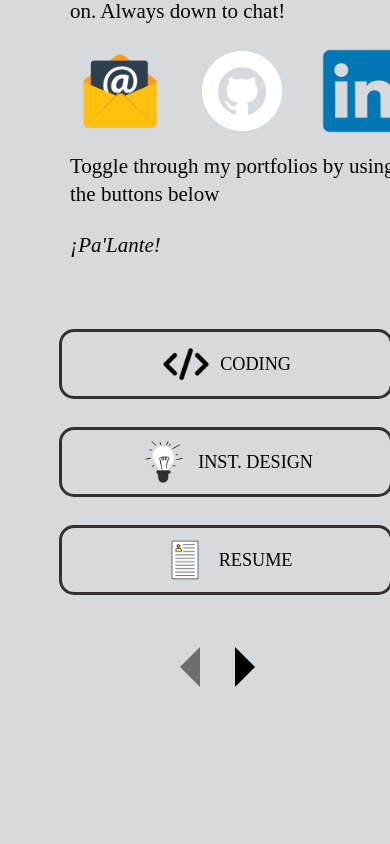
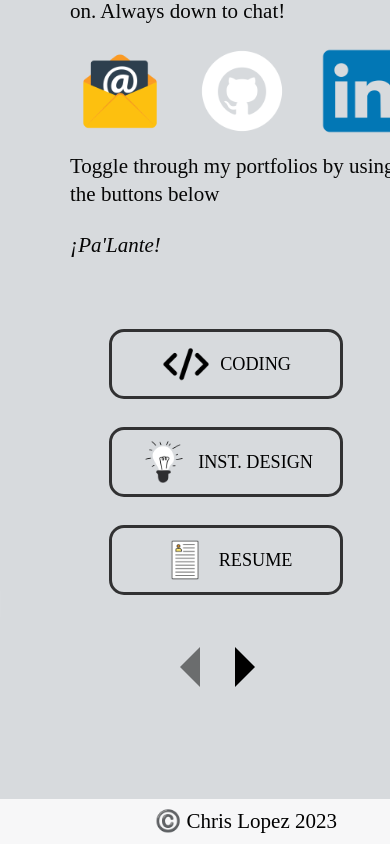
Before and after one commit to Lopez-CL/my-portfolios, a React (Create React App) app: page /my-portfolios/1 in a window 390 px wide. Shown: the part 1082-1926 px from the top of the page. Before the commit the page ends 1815 px from the top, so only its background shows below. Built offline with nearby package versions, Linux system fonts and the light colour scheme; the HTML template or start-up script is replaced by a standard one; a web font is replaced by a local one.

Commit message:
making style adjustments.

```diff
--- a/src/App.css
+++ b/src/App.css
@@ -98,10 +98,10 @@ span.bottom-space {
 #footer {
   background: hsla(0, 0%, 100%, .8);
   height: fit-content;
-  width: 100%;
   padding: 10px;
   text-align: end;
   margin-top: 6rem;
+  width: 100%;
   /* position:fixed;
   bottom: 0px; */
 }
@@ -112,13 +112,12 @@ span.bottom-space {
   padding: 10px;
   text-align: end;
   margin-top: 5rem;
-  position:fixed;
+  /* position:fixed; */
   bottom: 0px;
 }
 
 #footer>p {
   color: black;
-  margin-right: 3em;
 }
 #footer-abs >p {
   color: black;
@@ -155,7 +154,7 @@ span{
   /* clear: right; */
   height: max-content;
   display: flex;
-  align-items: center;
+  /* align-items: center; */
   width: auto;
   margin: 0 auto;
   box-sizing: border-box;
@@ -509,7 +508,7 @@ margin: 2rem 0;
   }
   .portfolio-projects{
     display: flex;
-    flex-direction: column;
+    flex-direction: row;
     justify-content: center;
   }
   .portfolio-project,.portfolio-project-active{
@@ -519,10 +518,29 @@ margin: 2rem 0;
   }
 }
 
-@media only screen and (max-width: 570px){
+@media only screen and (max-width: 595px){
+  .carousel-wrapper {
+    width: fit-content;
+    display: flex;
+    flex-direction: column;
+    flex-wrap: wrap;
+  }
   .portfolios{
     width: 150%;
     }
+
+  .portfolio-projects{
+      display: grid;
+      grid-template-columns: auto;
+      justify-content: center;
+      justify-items: center;
+    }
+  .portfolio-project,.portfolio-project-active{
+      flex: 0 1 auto;
+      width: 450px;
+      margin: 1rem auto;
+    }
+
 }
 
 /******** For mobile devices ********/
@@ -581,8 +599,7 @@ margin: 2rem 0;
   #project-categories {
       display: flex;
       flex-direction: column;
-      width: 300px;
-      flex: 0 1 200px;
+      width: 200px;
       flex-wrap: nowrap;
       justify-content: center;
   }
@@ -592,8 +609,6 @@ margin: 2rem 0;
   .portfolios span {
       font-size: 2rem;
   }
-}
-
   .carousel-container{
     width: 90%;
     padding: 3rem;
@@ -616,7 +631,6 @@ margin: 2rem 0;
     .portfolio-projects{
       display: flex;
       flex-direction: column;
-    justify-content: center;
     }
     .portfolio-project,.portfolio-project-active{
       flex: 0 1 auto;
@@ -637,3 +651,4 @@ margin: 2rem 0;
     #footer p {
         text-align: center;
     }
+}
--- a/src/App.js
+++ b/src/App.js
@@ -19,9 +19,7 @@ function App() {
           <Route path="/:str"  element={<Portfolio/>}/>
           <Route path="/resume"  element={<Resume/>}/>
         </Routes>
-        <div>
           <Footer footer = {footerDown}/>
-        </div>
       </BrowserRouter>
     </div>
   );
--- a/src/components/Projects.jsx
+++ b/src/components/Projects.jsx
@@ -22,7 +22,7 @@ const Projects = (props) =>{
         heading = null
     }
     return (
-        <div>
+        <>
             {heading?<h3 tabIndex='0' id="projects" className= "port-heading">{heading}</h3>:''}
             <div className="portfolio-projects">
                 {str === "coding"&&
@@ -54,7 +54,7 @@ const Projects = (props) =>{
                     </div>
                 ))}
             </div>
-        </div>
+        </>
     )
 }
 
--- a/src/index.css
+++ b/src/index.css
@@ -1,5 +1,4 @@
 html {
-  margin: 0;
   background-color: #d7dadd;
   background-repeat: no-repeat;
   background-size: cover;
@@ -7,10 +6,10 @@ html {
 }
 
 body{
-  margin: 0;
   display: flex;
   flex-direction: column;
   min-height: 100vh;
+  min-width: 100vw;
 }
 
 #root{
```
Lines whose indentation alone changed are shown as unchanged.
